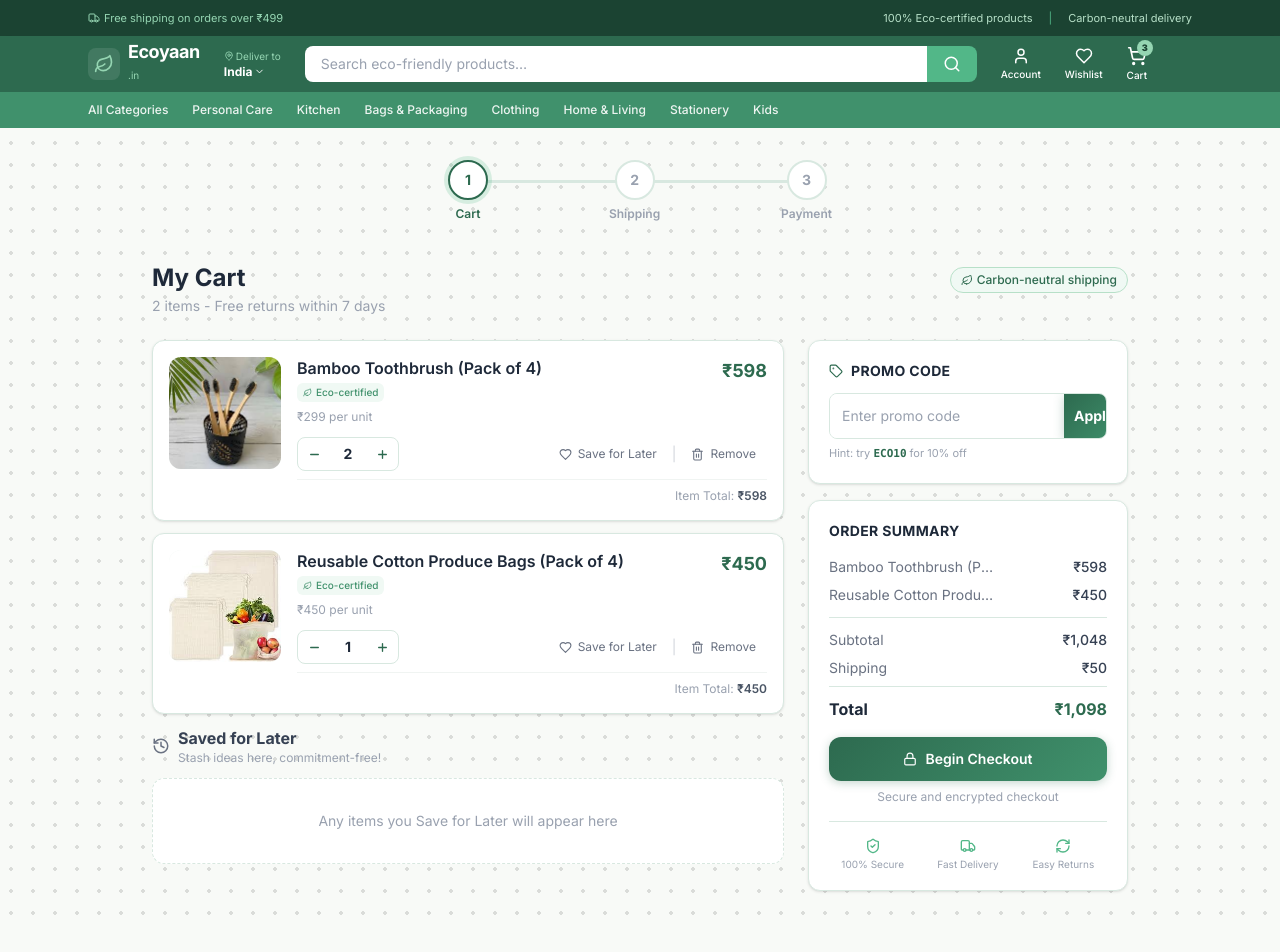
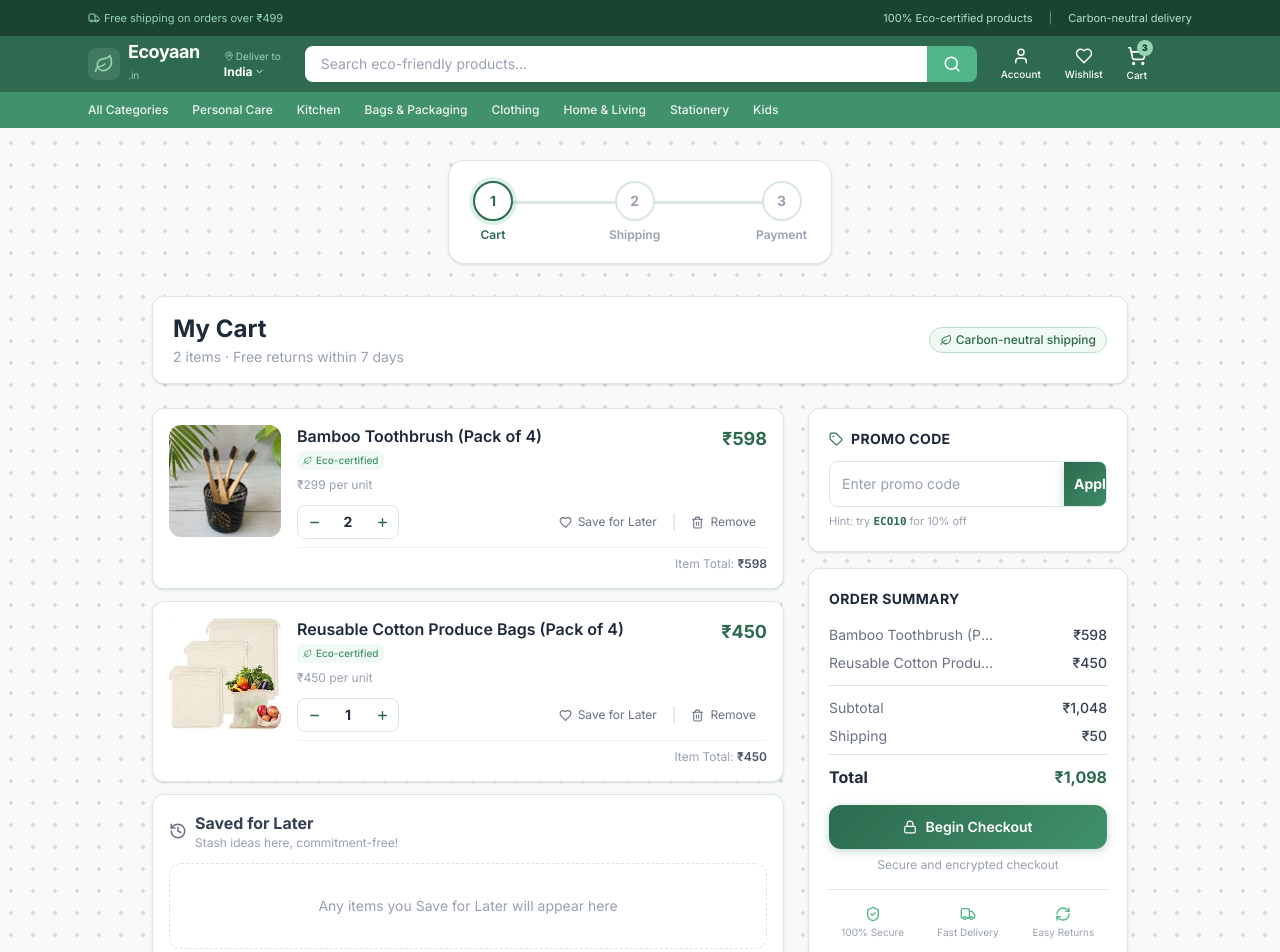
Before and after one commit to VaibhavKrishna0607/ecoyaan-checkout, a Next.js app: page /cart in a window 1280 px wide. Shown: the top 952 px of the page. Before the commit the page ends 931 px from the top, so only its background shows below. Built offline with nearby package versions, Linux system fonts and the light colour scheme.

Commit message:
feat: wrap all sections in card boxes incl checkout stepper, page headers, saved-for-later, success banner

```diff
--- a/src/app/cart/CartClient.jsx
+++ b/src/app/cart/CartClient.jsx
@@ -209,11 +209,11 @@
     <div className="animate-fade-in-up max-w-5xl mx-auto px-4 sm:px-6 py-8 pb-32 lg:pb-10">
       <CheckoutProgress currentStep={1} />
 
-      <div className="flex items-baseline justify-between mb-6">
+      <div className="flex items-center justify-between mb-6 bg-white rounded-xl border border-[#d8e8e0] shadow-sm px-5 py-4">
         <div>
           <h1 className="text-2xl font-bold text-gray-800">My Cart</h1>
           <p className="text-sm text-gray-400 mt-0.5">
-            {items.length} item{items.length !== 1 ? 's' : ''} - Free returns within 7 days
+            {items.length} item{items.length !== 1 ? 's' : ''} &middot; Free returns within 7 days
           </p>
         </div>
         <span className="hidden sm:flex items-center gap-1 text-xs font-medium text-[#2d6a4f] bg-[#f0f9f4] border border-[#b7e0c8] px-2.5 py-1 rounded-full">
@@ -300,7 +300,7 @@
             </div>
           ))}
 
-          <div className="mt-2">
+          <div className="mt-3 bg-white rounded-xl border border-[#d8e8e0] shadow-sm p-4">
             <div className="flex items-center gap-2 mb-3">
               <History size={18} className="text-gray-500" />
               <div>
@@ -314,7 +314,7 @@
               </div>
             </div>
             {savedItems.length === 0 ? (
-              <div className="bg-white rounded-xl border border-dashed border-[#d8e8e0] p-8 text-center text-sm text-gray-400">
+              <div className="rounded-xl border border-dashed border-[#d8e8e0] p-8 text-center text-sm text-gray-400">
                 Any items you Save for Later will appear here
               </div>
             ) : (
--- a/src/app/order-success/page.jsx
+++ b/src/app/order-success/page.jsx
@@ -31,9 +31,9 @@
   const orderId = useMemo(() => `ECO-${Math.floor(100000 + Math.random() * 900000)}`, []);
 
   return (
-    <div className="animate-fade-in-up max-w-2xl mx-auto px-4 sm:px-6 py-12">
+    <div className="max-w-2xl mx-auto px-4 sm:px-6 py-12">
       {/* Success Banner */}
-      <div className="text-center mb-8">
+      <div className="text-center mb-6 bg-white rounded-2xl border border-[#d8e8e0] shadow-sm px-6 py-8">
         <div className="w-20 h-20 bg-[#d8f3dc] rounded-full flex items-center justify-center mx-auto mb-4 animate-pop">
           <CheckCircle2 size={44} className="text-[#2d6a4f]" />
         </div>
@@ -109,7 +109,7 @@
       <div className="text-center mt-8">
         <Link
           href="/cart"
-          className="inline-block btn-primary py-3.5 px-10 rounded-xl font-semibold"
+          className="inline-block btn-primary py-3 px-8 rounded-lg font-semibold text-sm"
         >
           Continue Shopping
         </Link>
--- a/src/app/payment/page.jsx
+++ b/src/app/payment/page.jsx
@@ -44,7 +44,10 @@
     <div className="animate-fade-in-up max-w-5xl mx-auto px-4 sm:px-6 py-8 pb-28">
       <CheckoutProgress currentStep={3} />
 
-      <h1 className="text-2xl font-bold text-gray-800 mb-6">Review & Pay</h1>
+      <div className="bg-white rounded-xl border border-[#d8e8e0] shadow-sm px-5 py-4 mb-6">
+        <h1 className="text-2xl font-bold text-gray-800">Review &amp; Pay</h1>
+        <p className="text-sm text-gray-400 mt-0.5">Almost there — confirm your order details and pay securely.</p>
+      </div>
 
       <div className="flex flex-col lg:flex-row gap-6">
         {/* Left column */}
--- a/src/app/shipping/page.jsx
+++ b/src/app/shipping/page.jsx
@@ -130,7 +130,7 @@
     <div className="animate-fade-in-up max-w-2xl mx-auto px-4 sm:px-6 py-8 pb-28">
       <CheckoutProgress currentStep={2} />
 
-      <div className="mb-6">
+      <div className="mb-6 bg-white rounded-xl border border-[#d8e8e0] shadow-sm px-5 py-4">
         <h1 className="text-2xl font-bold text-gray-800">Shipping Address</h1>
         <p className="text-gray-500 text-sm mt-1">Choose or add a delivery address for your order.</p>
       </div>
--- a/src/components/CheckoutProgress.jsx
+++ b/src/components/CheckoutProgress.jsx
@@ -8,7 +8,7 @@
 
 export default function CheckoutProgress({ currentStep }) {
   return (
-    <div className="w-full max-w-sm mx-auto mb-10">
+    <div className="w-full max-w-sm mx-auto mb-8 bg-white rounded-2xl border border-[#d8e8e0] shadow-sm px-6 py-5">
       <div className="flex items-center justify-between relative">
         {/* background connector */}
         <div className="absolute top-5 left-5 right-5 h-[3px] bg-[#d8e8e0] rounded-full z-0" />
```
